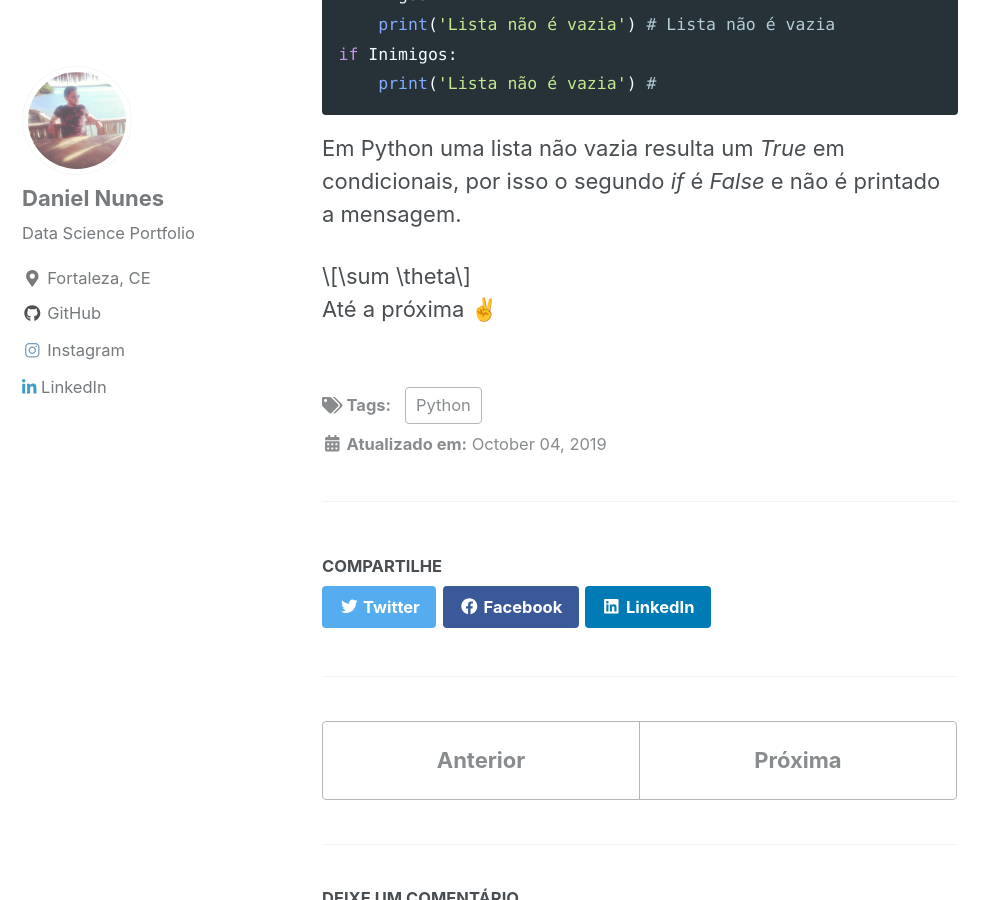
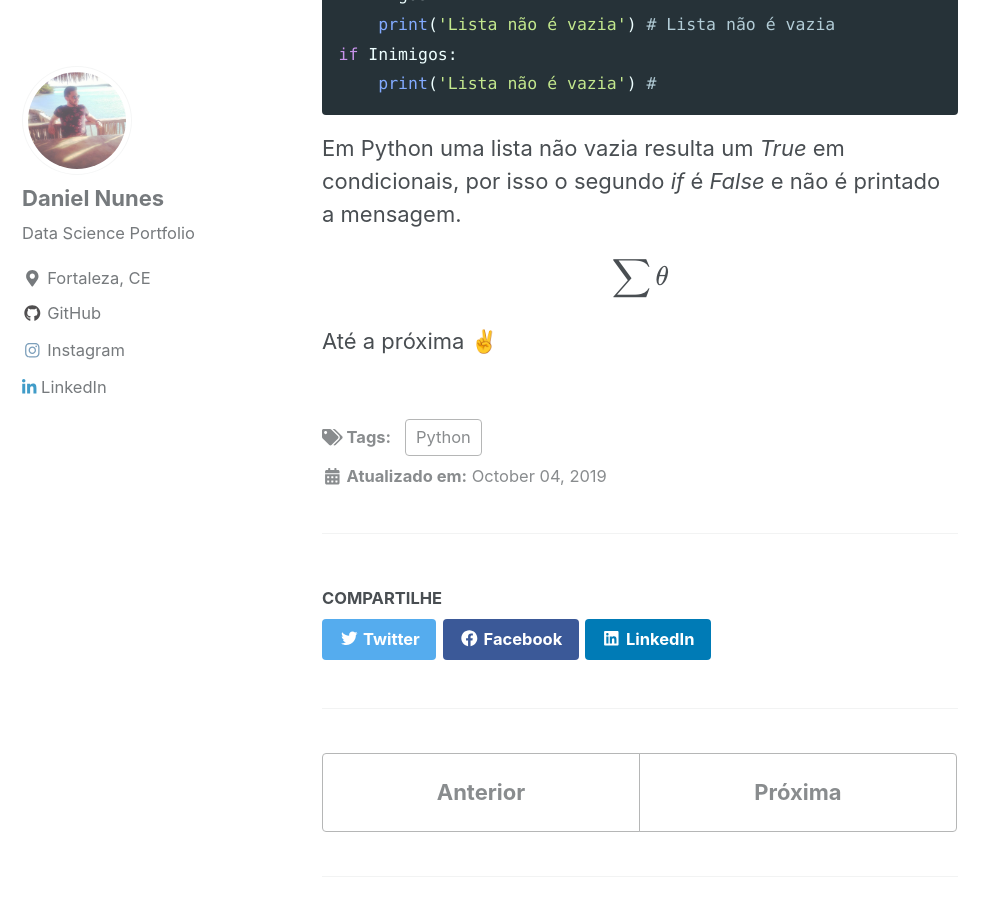
Before and after one commit to danielmnunes/danielmnunes.github.io, a Jekyll site: the page built from _posts/2019-10-04-lista-vazia.md, in a window 1280 px wide and 900 px high, scrolled down 928 px. Shown: the whole window, without its empty margins (0-999 px from the left). Built offline with Jekyll 4.4.1, drawn with Linux system fonts in a browser that asks for light colours; cached includes are drawn as plain includes; nearby versions of some CDN libraries; emoji names are drawn with the system emoji font; formulas are drawn with MathJax 3; comment, search, counter and statistics services are not loaded; part of the change alters nothing that is shown.

```diff
--- a/_includes/scripts.html
+++ b/_includes/scripts.html
@@ -37,3 +37,9 @@
     <script src="{{ script_path }}"></script>
   {% endfor %}
 {% endif %}
+
+{% if page.mathjax %}
+<script type="text/javascript" async
+  src="https://cdn.mathjax.org/mathjax/latest/MathJax.js?config=TeX-MML-AM_CHTML">
+</script>
+{% endif %}
--- a/_posts/2019-10-04-lista-vazia.md
+++ b/_posts/2019-10-04-lista-vazia.md
@@ -5,6 +5,7 @@ permalink: /posts/lista-vazia/
 tags: [Python]
 comments: true
 excerpt: "Python"
+mathjax: "true"
 header:
   teaser: "/images/python.png"
 ---
```
